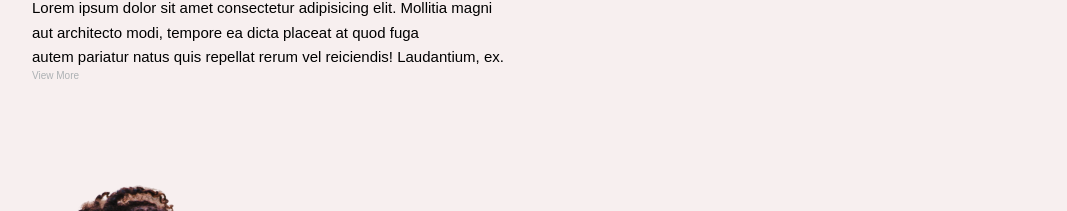
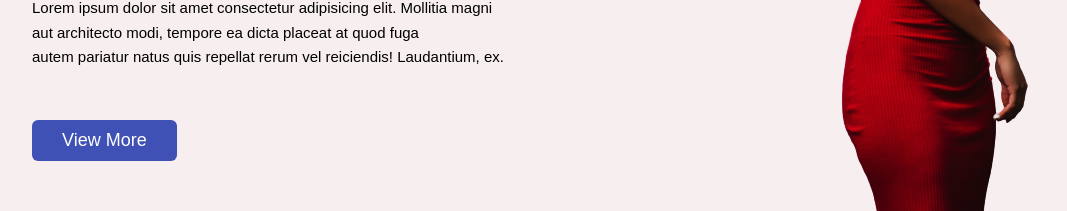
Before and after one commit to Kenneth732/KRG-E-learn, a React (Create React App) app: page / in a window 1280 px wide. Shown: the part 877-1088 px from the top of the page, without its empty margins (96-1163 px from the left). Built offline with nearby package versions, Linux system fonts and the light colour scheme.

Commit message:
header style css

```diff
--- a/src/components/Header.css
+++ b/src/components/Header.css
@@ -15,3 +15,21 @@
     font-size: 15px;
     line-height: 2.45rem;
 }
+
+.Text-Box .x{
+    display: inline-block;
+    text-decoration: none;
+    color: #fff;
+    background-color: #3f51b5;
+    padding: 10px 30px;
+    font-size: 18px;
+    margin-top: 50px;
+    border-radius: 6px;
+}
+
+.user-box{
+    position: absolute;
+    top: 0;
+    right: 12%;
+    z-index: 1;
+}
```
